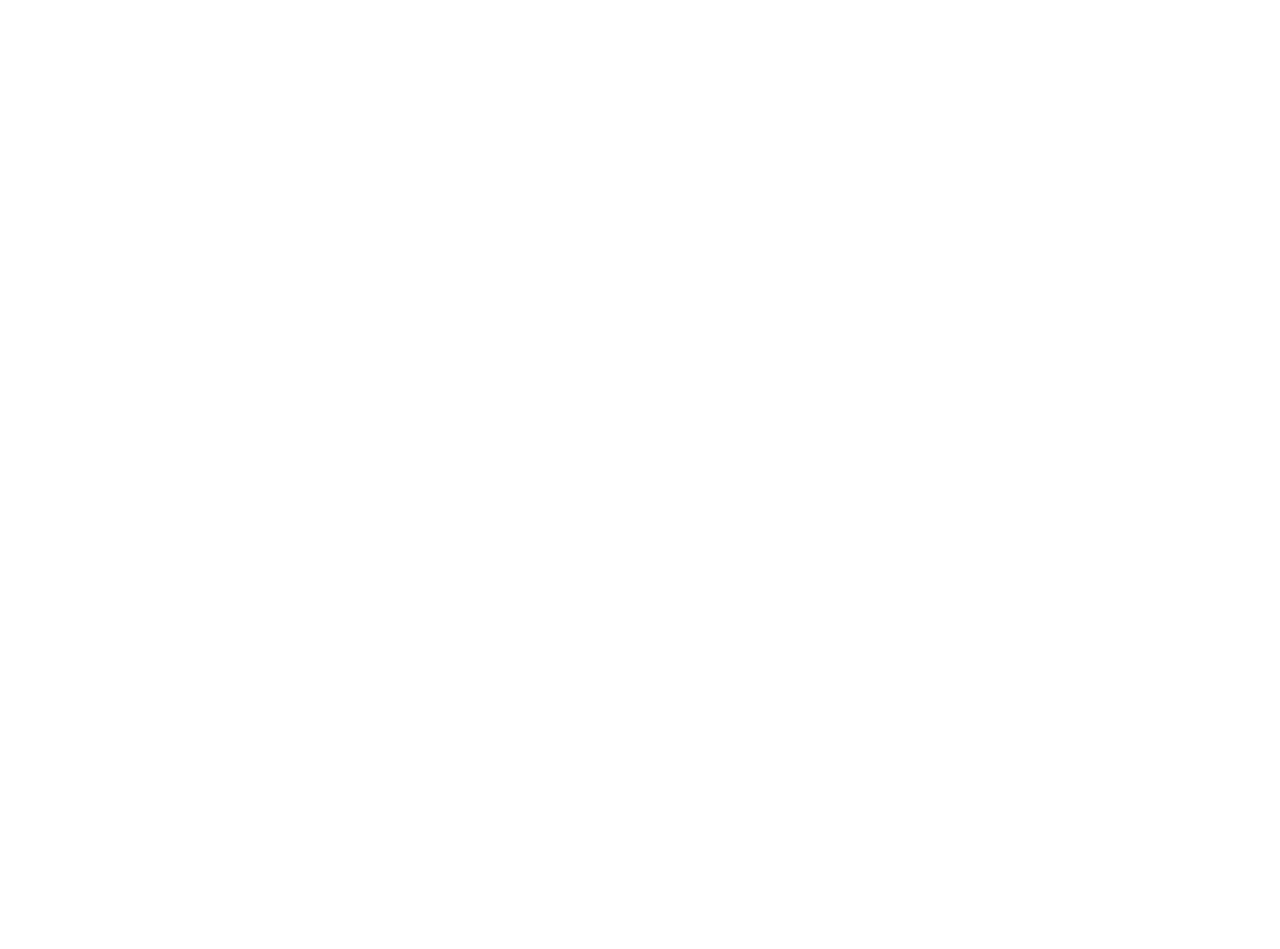
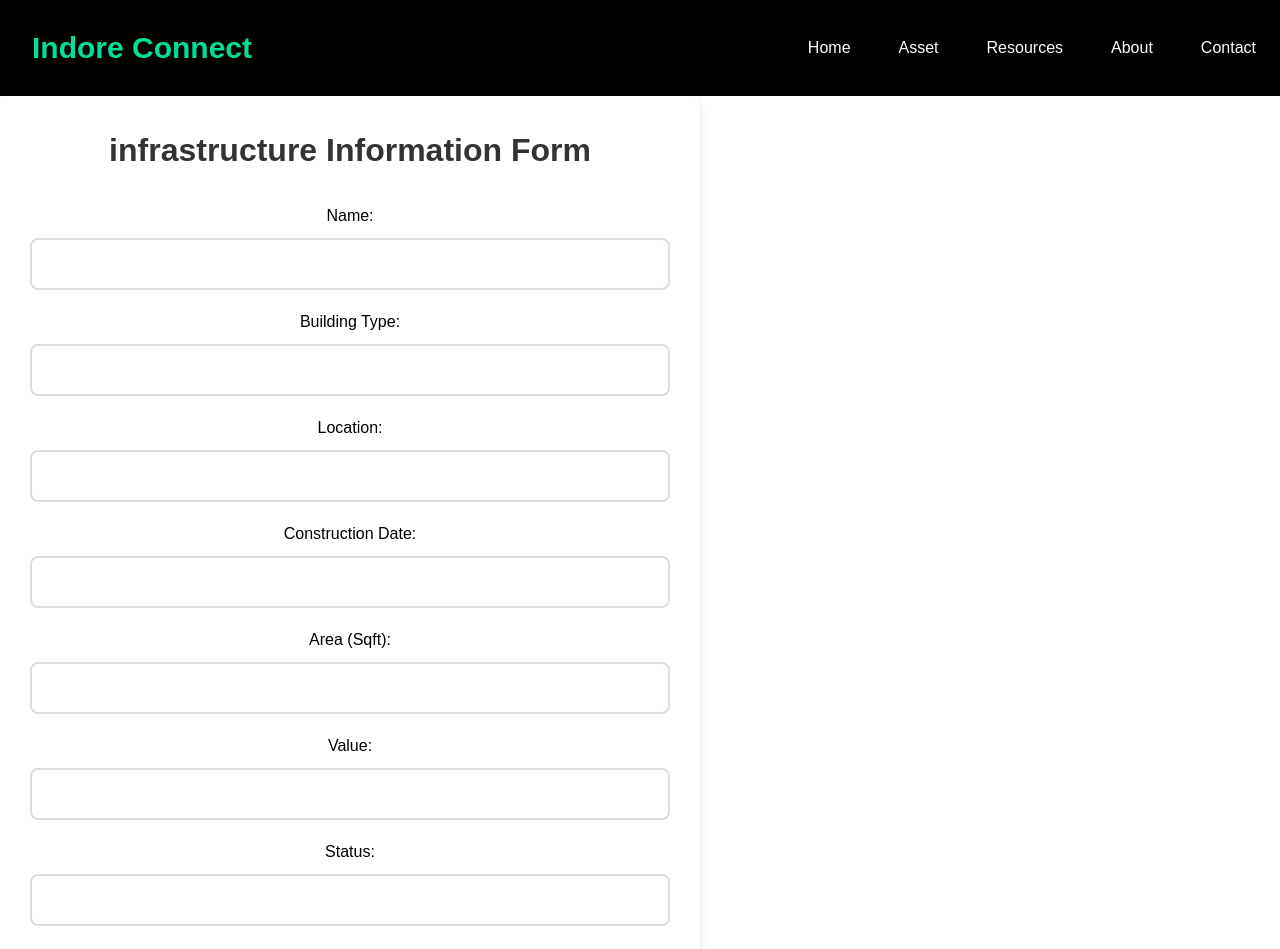
Before and after one commit to Rachit1602/asset-managements, a React (Create React App) app in the folder frontend/: page /assets/addInfrastructure in a window 1280 px wide. Before the commit this address had no page. Shown: the top 949 px of the page. Before the commit the page ends 800 px from the top, so only its background shows below. Built offline with nearby package versions, Linux system fonts and the light colour scheme.

Commit message:
Backend data fetching and displaying that in frontend

```diff
--- a/frontend/src/App.css
+++ b/frontend/src/App.css
@@ -197,13 +197,15 @@
 
 
 .login-container {
-  max-width: 400px;
-  margin: 40px auto;
+  display: flex;
+  justify-content: center;
+  height: 90vh;
   padding: 20px;
   border: 1px solid #ddd;
   border-radius: 8px;
   box-shadow: 0 2px 10px rgba(0, 0, 0, 0.1);
-  background-color: #f9f9f9;
+  background: rgb(255,134,0);
+  background: linear-gradient(163deg, rgba(255,134,0,1) 0%, rgba(255,245,234,1) 40%, rgba(255,255,255,1) 58%, rgba(17,135,0,1) 100%);
   font-family: Arial, sans-serif;
 }
 
--- a/frontend/src/App.js
+++ b/frontend/src/App.js
@@ -9,6 +9,8 @@
 import { ToastContainer } from 'react-toastify';
 import 'react-toastify/dist/ReactToastify.css'
 import {BrowserRouter,Routes,Route,Outlet} from 'react-router-dom';
+import VehicleInfo from './components/VehichleInfo';
+import InfrastructureForm from './components/InfrastructureForm';
 
 
 function App() {
@@ -21,7 +23,9 @@
                     <Route index element={<Home/>} />
                     <Route path="login" element={<Login/>} />
                     <Route path="signup" element={<SignupForm/>} />
-                    <Route path="assets/Vehicle" element={<VehicleForm/>} />
+                    <Route path="assets/Vehicle" element={<VehicleInfo/>} />
+                    <Route path="assets/addVehicle" element={<VehicleForm/>} />
+                    <Route path="assets/addInfrastructure" element={<InfrastructureForm/>} />
                 </Route>
             </Routes>
         </BrowserRouter>
--- /dev/null
+++ b/frontend/src/components/InfrastructureForm.jsx
@@ -0,0 +1,207 @@
+import React, { useState } from 'react';
+
+const InfrastructureForm = () => {
+  const [formData, setFormData] = useState({
+    name: '',
+    buildingType: '',
+    location: '',
+    constructionDate: '',
+    areaSqft: '',
+    value: '',
+    status: '',
+    events: '',
+    maintenanceHistory: '',
+    expenditure: {
+        renoamount:'',
+        bills:'',
+    },
+    geoData: {
+            floors: '',
+            location: '',
+        },
+  });
+
+  const handleChange = (e) => {
+    const { name, value } = e.target;
+    if (name.startsWith('geoData')) {
+        // Update geoData field
+        const [_, key] = name.split('.');
+        setFormData(prevData => ({
+            ...prevData,
+            geoData: {
+                ...prevData.geoData,
+                [key]: value
+            }
+        }));
+    }
+
+        else {
+            // Update other form fields
+            setFormData({
+                ...formData,
+                [name]: value
+            });
+        }
+  };
+
+  const handleSubmit = (e) => {
+    e.preventDefault();
+    console.log(formData);
+    // Here you would typically handle form submission, e.g., make an API call
+    let a={
+        assetType:'Infrastructure',
+        Infrastructure:formData
+    }
+    fetch('http://localhost:4000/assets', {
+        method: 'POST',
+        headers: {
+            'Content-Type': 'application/json'
+        },
+        body: JSON.stringify(a)
+    })
+    .then(response => response.json())
+    .then(data => console.log(data))
+    .catch(error => console.error('Error:', error));
+  };
+
+  return (
+    <form onSubmit={handleSubmit}>
+    <h1>infrastructure Information Form</h1>
+      <div>
+        <label>Name:</label>
+        <input
+          type="text"
+          name="name"
+          value={formData.name}
+          onChange={handleChange}
+        />
+      </div>
+      <div>
+        <label>Building Type:</label>
+        <input
+          type="text"
+          name="buildingType"
+          value={formData.buildingType}
+          onChange={handleChange}
+        />
+      </div>
+      <div>
+        <label>Location:</label>
+        <input
+          type="text"
+          name="location"
+          value={formData.location}
+          onChange={handleChange}
+        />
+      </div>
+      <div>
+        <label>Construction Date:</label>
+        <input
+          type="text"
+          name="constructionDate"
+          value={formData.constructionDate}
+          onChange={handleChange}
+        />
+      </div>
+      <div>
+        <label>Area (Sqft):</label>
+        <input
+          type="text"
+          name="areaSqft"
+          value={formData.areaSqft}
+          onChange={handleChange}
+        />
+      </div>
+      <div>
+        <label>Value:</label>
+        <input
+          type="text"
+          name="value"
+          value={formData.value}
+          onChange={handleChange}
+        />
+      </div>
+      <div>
+        <label>Status:</label>
+        <input
+          type="text"
+          name="status"
+          value={formData.status}
+          onChange={handleChange}
+        />
+      </div>
+      <div>
+        <label>Events:</label>
+        <input
+          type="text"
+          name="events"
+          value={formData.events}
+          onChange={handleChange}
+        />
+      </div>
+      <div>
+        <label>Maintenance History:</label>
+        <textarea
+          name="maintenanceHistory"
+          value={formData.maintenanceHistory}
+          onChange={handleChange}
+        />
+      </div>
+
+      <fieldset>
+                    <legend>expenditure</legend>
+                    <div>
+                        <label>Renoamount</label>
+                        <input
+                            type="text"
+                            placeholder='type renovation amount '
+                            name="expenditure.Renoamount"
+                            value={formData.expenditure.Renoamount}
+                            onChange={handleChange}
+                        />
+                    </div>
+                    <div>
+                        <label>bills</label>
+                        <input
+                            type="text"
+
+                            name="expenditure.bills"
+                            value={formData.expenditure.bills}
+                            onChange={handleChange}
+                        />
+                    </div>
+
+
+     </fieldset>
+
+      <fieldset>
+                    <legend>Geo Data</legend>
+                    <div>
+                        <label>floors:</label>
+                        <input
+                            type="text"
+                            name="geoData.floors"
+                            value={formData.geoData.floors}
+                            onChange={handleChange}
+                        />
+                    </div>
+                    <div>
+                        <label>location</label>
+                        <input
+                            type="text"
+                            name="geoData.location"
+                            value={formData.geoData.location}
+                            onChange={handleChange}
+                        />
+                    </div>
+
+
+     </fieldset>
+
+
+      <button type="submit">Submit</button>
+    </form>
+  );
+};
+
+export default InfrastructureForm;
--- a/frontend/src/components/NavBar.jsx
+++ b/frontend/src/components/NavBar.jsx
@@ -22,7 +22,7 @@
   return (
     <div className='bg-black flex justify-between items-center h-24 text-white'>
       {/* Logo */}
-      <h1 className='w-full text-3xl font-bold  text-[#00df9a]'>Indore Connect</h1>
+      <h1 className='my-auto mx-8 text-3xl font-bold  text-[#00df9a]'>Indore Connect</h1>
 
       {/* Desktop Navigation */}
       <ul className='hidden md:flex'>
--- a/frontend/src/components/Resources.jsx
+++ b/frontend/src/components/Resources.jsx
@@ -15,13 +15,13 @@
         <div className="resource-cards">
           <div className="resource-card">
             <div className="icon-container">
-              <span className="icon">📊</span>
+              <span className="icon"><a href='/assets/Vehicle'>📊</a></span>
             </div>
             <h3>Vechiles Data </h3>
           </div>
           <div className="resource-card">
             <div className="icon-container">
-              <span className="icon">📈</span>
+              <span className="icon"><a href="/assets/Infrastructure/">📈</a></span>
             </div>
             <h3>Infrastructure</h3>
           </div>
--- /dev/null
+++ b/frontend/src/components/VehichleInfo.jsx
@@ -0,0 +1,21 @@
+import React,{useState,useEffect} from 'react'
+import VehicleInfoCard from './VehicleInfoCard'
+export default function VehicleInfo(){
+    const [vehicles,setVehicles]=useState([])
+    useEffect(()=>{
+        fetch('http://localhost:4000/assets/Vehicle').then(response=>response.json()).then((data)=>{
+            console.log(data);
+            setVehicles([...data]);
+            console.log(vehicles);
+        })
+    },[]);
+    return (
+        <>
+            <div className="min-h-screen bg-gray-100 flex items-center justify-center p-4 flex-wrap">
+                {vehicles.map((v, index) => (
+                    <VehicleInfoCard key={index} vehicle={v.vehicle} />
+                ))}
+            </div>
+        </>
+    )
+}
--- /dev/null
+++ b/frontend/src/components/VehicleInfoCard.jsx
@@ -0,0 +1,59 @@
+import React from 'react';
+
+const VehicleInfoCard = ({ vehicle }) => {
+  return (
+    <div className="max-w-md mx-auto bg-white shadow-lg rounded-lg overflow-hidden my-4">
+      <div className="p-4">
+        <h2 className="text-2xl font-bold mb-4">Vehicle Information</h2>
+        <div className="grid grid-cols-2 gap-4">
+          <div>
+            <h3 className="text-sm font-medium text-gray-500">Model</h3>
+            <p className="text-lg font-semibold">{vehicle.model}</p>
+          </div>
+          <div>
+            <h3 className="text-sm font-medium text-gray-500">Mileage</h3>
+            <p className="text-lg font-semibold">{vehicle.mileage} km/l</p>
+          </div>
+          <div>
+            <h3 className="text-sm font-medium text-gray-500">Fuel Type</h3>
+            <p className="text-lg font-semibold">{vehicle.fuelType}</p>
+          </div>
+          <div>
+            <h3 className="text-sm font-medium text-gray-500">Odometer Reading</h3>
+            <p className="text-lg font-semibold">{vehicle.odometerReading} km</p>
+          </div>
+          <div>
+            <h3 className="text-sm font-medium text-gray-500">Vehicle Age</h3>
+            <p className="text-lg font-semibold">{vehicle.vehicleAge} years</p>
+          </div>
+          <div>
+            <h3 className="text-sm font-medium text-gray-500">Maintenance History</h3>
+            <p className="text-lg font-semibold">{vehicle.maintenanceHistory}</p>
+          </div>
+          <div>
+            <h3 className="text-sm font-medium text-gray-500">Service History</h3>
+            <p className="text-lg font-semibold">{vehicle.serviceHistory}</p>
+          </div>
+          <div>
+            <h3 className="text-sm font-medium text-gray-500">Accident History</h3>
+            <p className="text-lg font-semibold">{vehicle.accidentHistory}</p>
+          </div>
+          <div>
+            <h3 className="text-sm font-medium text-gray-500">Tire Condition</h3>
+            <p className="text-lg font-semibold">{vehicle.tireCondition}</p>
+          </div>
+          <div>
+            <h3 className="text-sm font-medium text-gray-500">Brake Condition</h3>
+            <p className="text-lg font-semibold">{vehicle.brakeCondition}</p>
+          </div>
+          <div className="col-span-2">
+            <h3 className="text-sm font-medium text-gray-500">Issues</h3>
+            <p className="text-lg font-semibold">{vehicle.issues}</p>
+          </div>
+        </div>
+      </div>
+    </div>
+  );
+};
+
+export default VehicleInfoCard;
```
